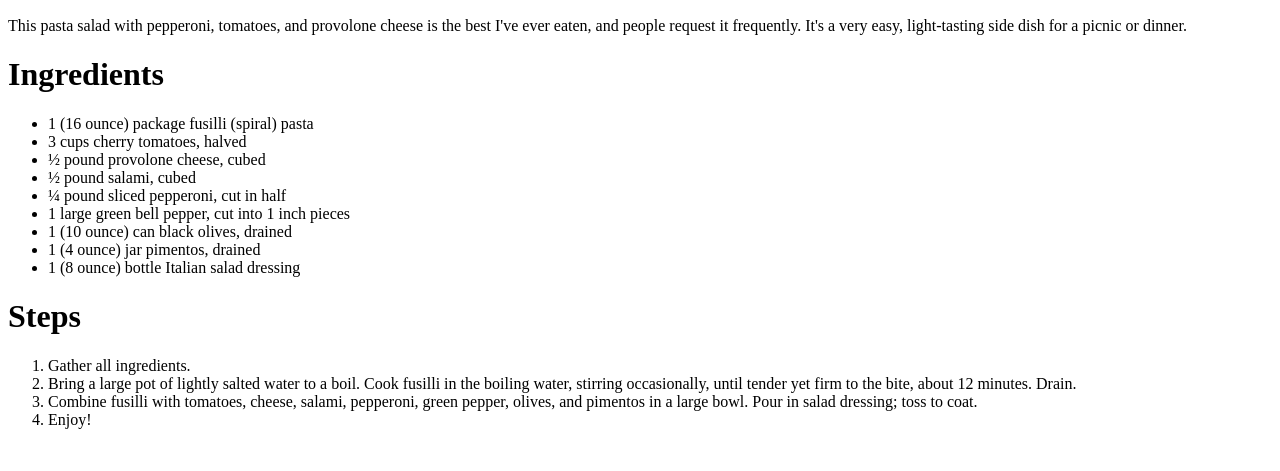
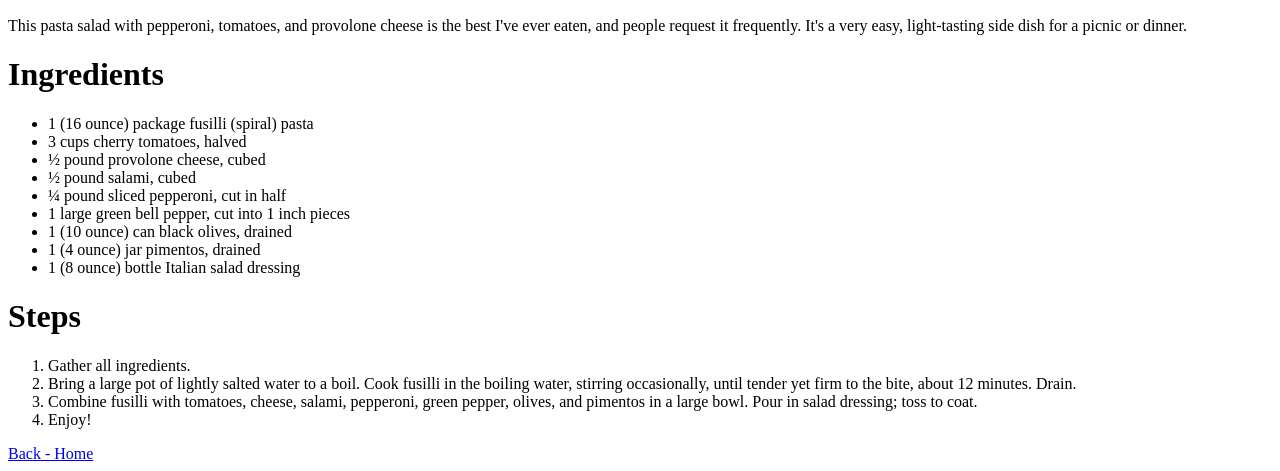
Before and after one commit to BaRemy/odin-recipes, a plain HTML site: page recipes/awesome-pasta-salad.html in a window 1280 px wide. Shown: the part 383-854 px from the top of the page. Before the commit the page ends 828 px from the top, so only its background shows below. Drawn offline with Linux system fonts and the light colour scheme.

Commit message:
feat: Add redirection link back to home page

```diff
--- a/recipes/awesome-pasta-salad.html
+++ b/recipes/awesome-pasta-salad.html
@@ -31,5 +31,6 @@
             Pour in salad dressing; toss to coat.</li>
         <li>Enjoy!</li>
     </ol>
+    <a href="../index.html">Back - Home</a>
 </body>
 </html>
```
Also changed, not shown: recipes/grandma-carrot-salad.html (+1 -0 lines), recipes/southern-potato-salad.html (+1 -0 lines).
